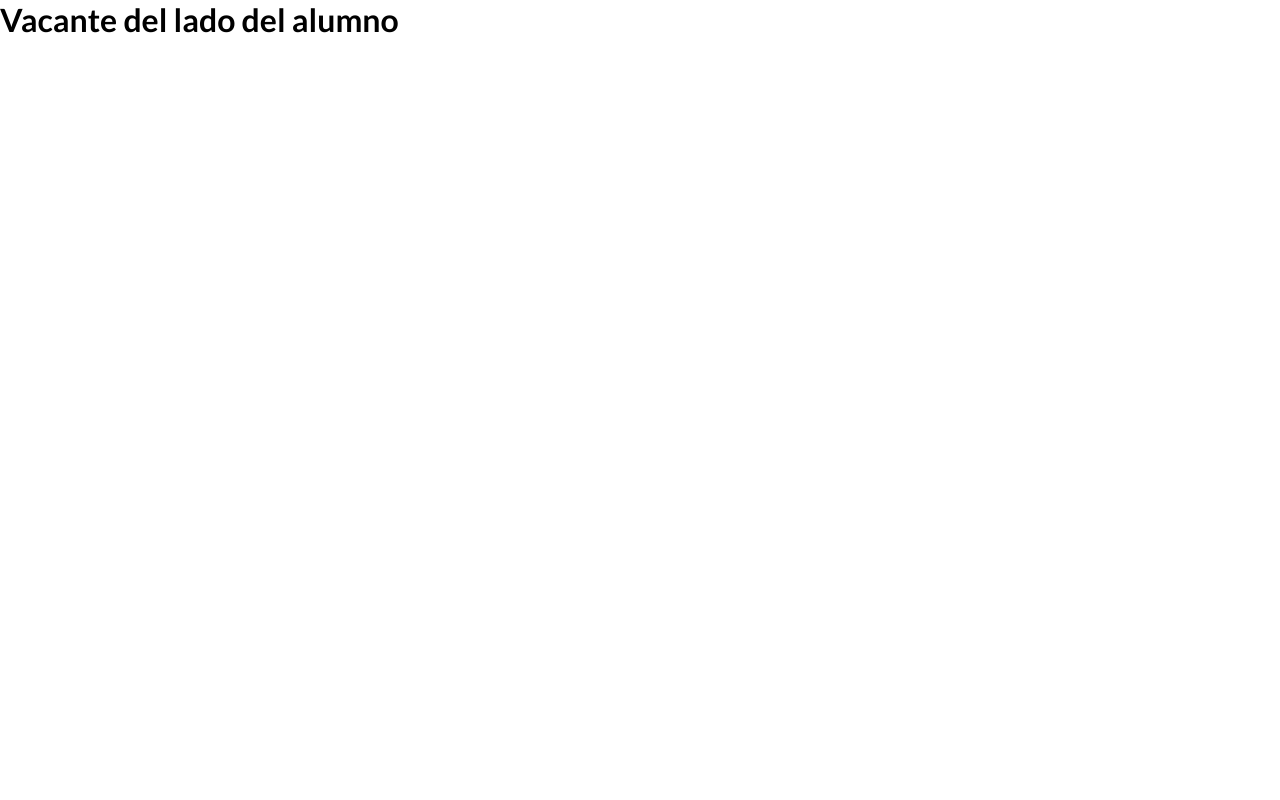
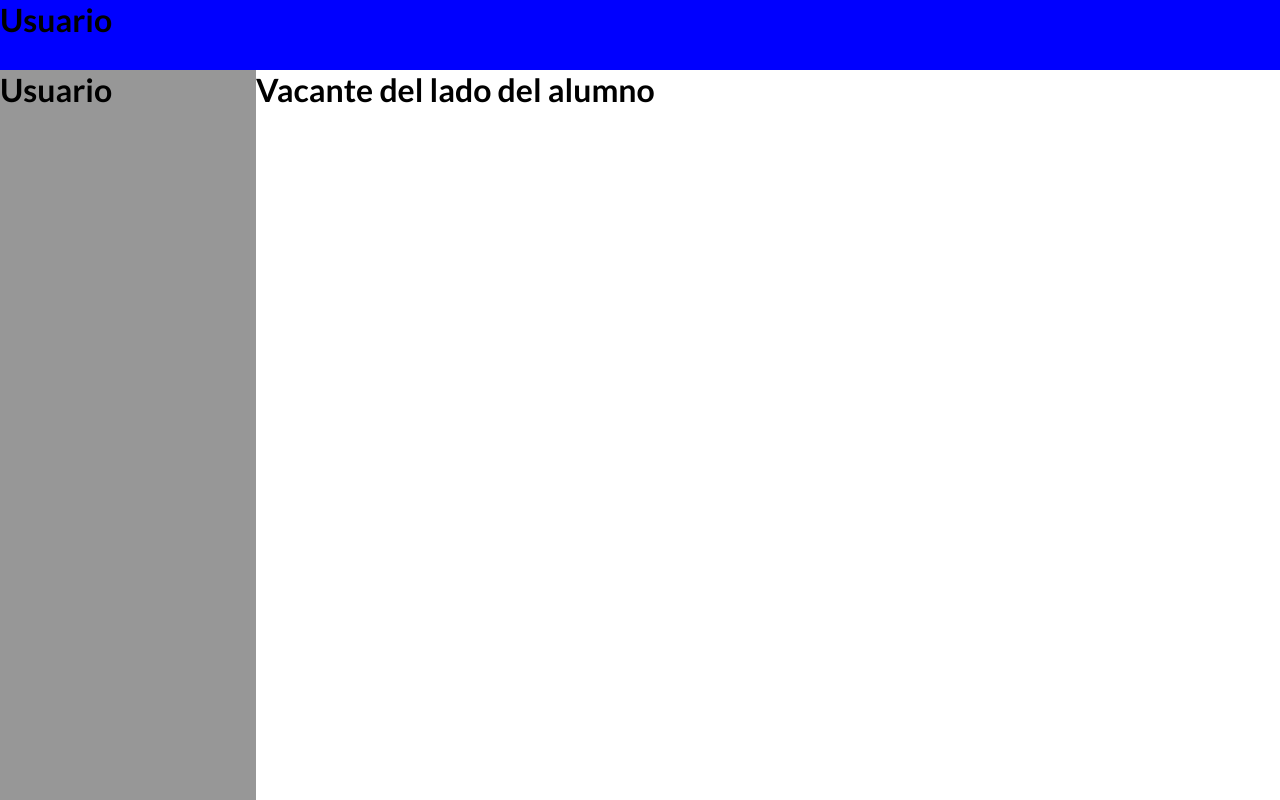
Before and after one commit to El-Guerrero-Jaguar/Frontend, a React app: page /vacancies/1 in a window 1280 px wide. Built offline with nearby package versions, Linux system fonts and the light colour scheme.

Commit message:
[Add] Layout

```diff
--- a/src/assets/styles/_header.scss
+++ b/src/assets/styles/_header.scss
@@ -1,3 +1,4 @@
 .container_Header {
+    grid-area: header;
     background-color: blue;
 }
--- a/src/assets/styles/_sidebarMenu.scss
+++ b/src/assets/styles/_sidebarMenu.scss
@@ -0,0 +1,8 @@
+.sidebarmenu_container {
+  grid-area: sidebar;
+  position: fixed;
+  width: 20vw;
+  height: calc(100vh - 70px);
+  background-color: rgba(83, 83, 83, .6);
+  top: 70px;
+}
--- a/src/assets/styles/containers/SidebarCoach.scss
+++ b/src/assets/styles/containers/SidebarCoach.scss
@@ -1,8 +1,11 @@
 .SidebarCoach {
   &-container {
+    grid-area: sidebar;
+    position: fixed;
     width: 20vw;
     height: calc(100vh - 70px);
     background-color: rgba(83, 83, 83, .6);
+    top: 70px;
   }
   &-item {
     display: flex;
--- a/src/assets/styles/main.scss
+++ b/src/assets/styles/main.scss
@@ -18,3 +18,14 @@ html {
 body {
   font-size: 1.6rem;
 }
+
+#app {
+  display: grid;
+  grid-template-areas: "header header" "sidebar content";
+  grid-template-columns: 20vw 80vw;
+  grid-template-rows: 70px auto;
+}
+
+main {
+  grid-area: content;
+}
--- /dev/null
+++ b/src/components/Layout.jsx
@@ -0,0 +1,22 @@
+import React from 'react';
+import { useAppContext } from '../context';
+
+import Header from './Header';
+import SidebarMenu from '../containers/SidebarMenu';
+import SidebarCoach from '../containers/SidebarCoach';
+
+const Layout = ({ children }) => {
+  const [{ isCoach }] = useAppContext();
+
+  return (
+    <>
+      <Header />
+      {isCoach ? <SidebarCoach /> : <SidebarMenu />}
+      <main>
+        {children}
+      </main>
+    </>
+  );
+};
+
+export default Layout;
--- a/src/routes/App.jsx
+++ b/src/routes/App.jsx
@@ -8,9 +8,11 @@ import Vacancy from '../pages/Vacancy';
 import VacanciesApplied from '../pages/VacanciesApplied';
 import VacancyStatus from '../pages/VacancyStatus';
 import NotFound from '../pages/NotFound';
+import Layout from '../components/Layout';
 
 const App = () => (
   <BrowserRouter>
+    <Layout>
       <Switch>
         <Route exact path="/" component={Home} />
         <Route exact path="/vacancies/applied/" component={VacanciesApplied} />
@@ -18,6 +20,7 @@ const App = () => (
         <Route exact path="/vacancies/applied/:id" component={VacancyStatus} />
         <Route component={NotFound} />
       </Switch>
+    </Layout>
   </BrowserRouter>
 );
 
```
Also changed, not shown: src/assets/styles/containers/TableStatusVacancies.scss (+6 -6 lines). Lines whose indentation alone changed are shown as unchanged.
